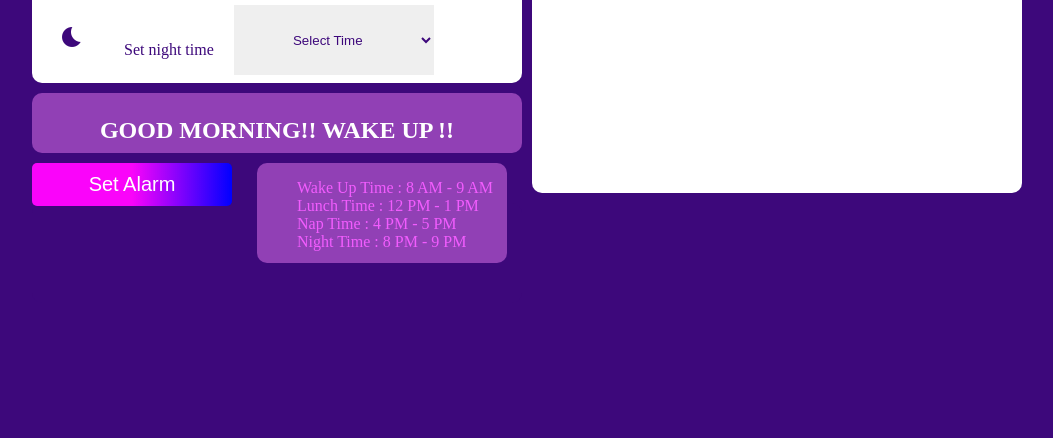
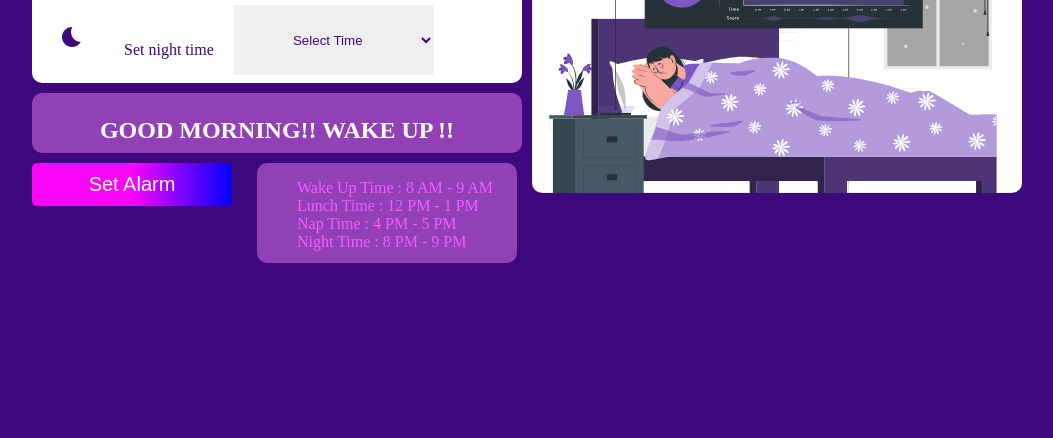
Before and after one commit to praveen-raj-143/javascriptPROJECT, a plain HTML site: page index.html in a window 1280 px wide. Shown: the part 372-810 px from the top of the page, without its empty margins (113-1166 px from the left). Drawn offline with Linux system fonts and the light colour scheme.

Commit message:
Update style.css

```diff
--- a/style.css
+++ b/style.css
@@ -84,7 +84,7 @@ body{
 .item6{
     grid-column: 2/3;
     grid-row: 3/6;
-    /* background-image: url(./sleep.svg); */
+    background-image: url(./sleep.svg);
     background-size: cover;
 
 }
@@ -116,7 +116,7 @@ button:hover{
 
 .item8{
     grid-column: 2/3;
-    width: 250px;
+    width: 260px;
     background-color: #9140B5;
     position: relative;
     top: -40px;
```
